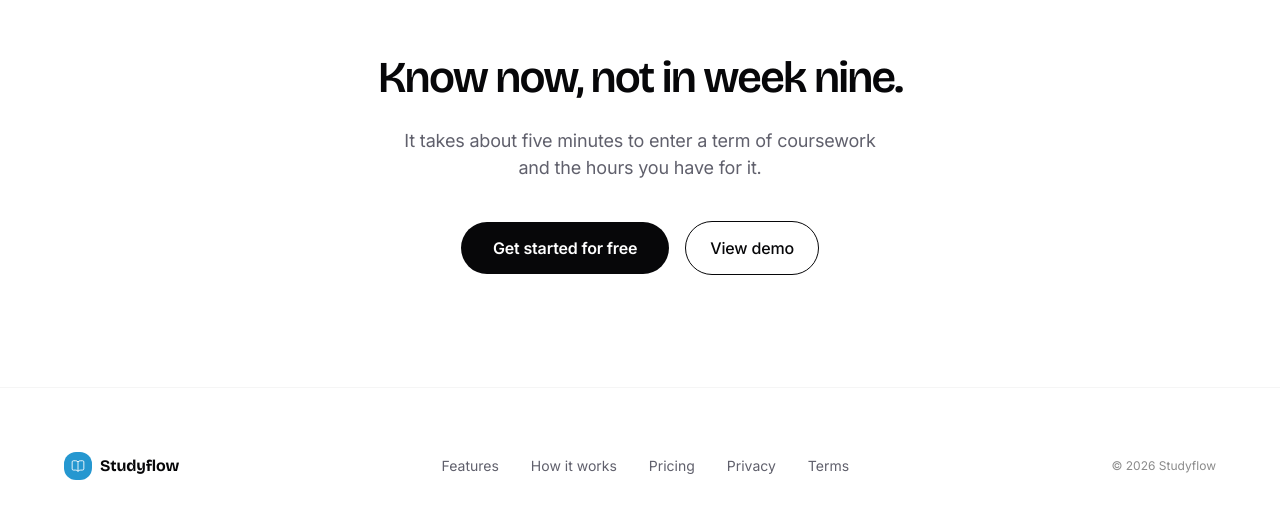
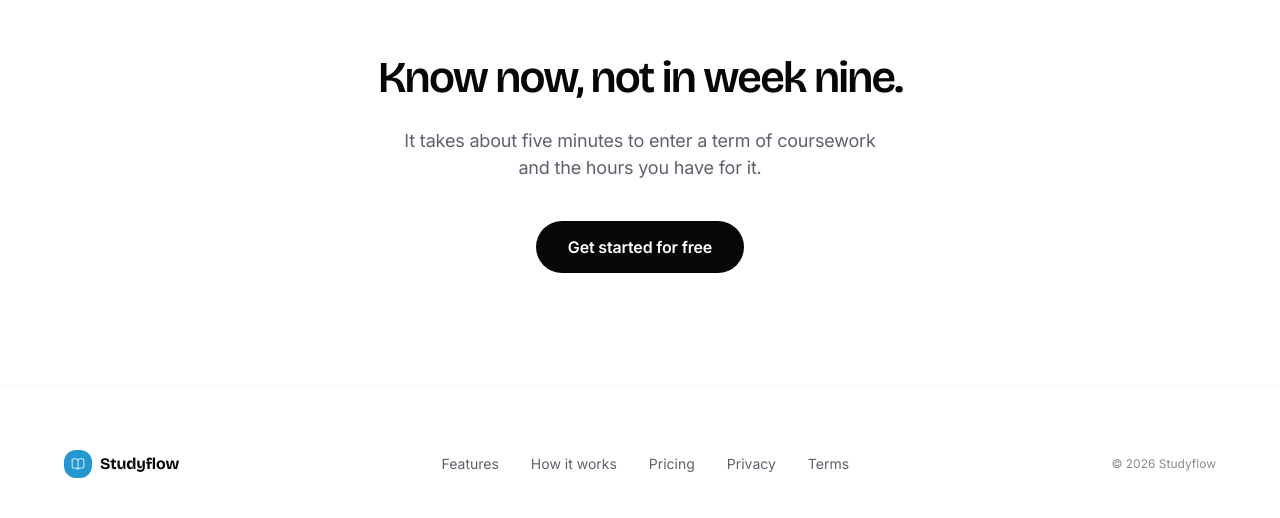
Before and after one commit to Vethya/studyflow, a Next.js app in the folder frontend/: page / in a window 1280 px wide. Shown: the part 4136-4654 px from the top of the page. Built offline with nearby package versions, Linux system fonts and the light colour scheme; no server answers.

Commit message:
remove misleading demo CTA

```diff
--- a/frontend/app/page.tsx
+++ b/frontend/app/page.tsx
@@ -571,11 +571,6 @@ It takes about five minutes to enter a term of coursework and the hours you have
                 Get started for free
               </button>
             </Link>
-            <Link href="/dashboard">
-              <button className="px-6 py-3.5 rounded-full border border-[#070709] text-[#070709] text-[16px] font-medium tracking-[-0.01em] hover:bg-[#f5f5f5] transition-colors">
-                View demo
-              </button>
-            </Link>
           </div>
         </div>
       </section>
```
